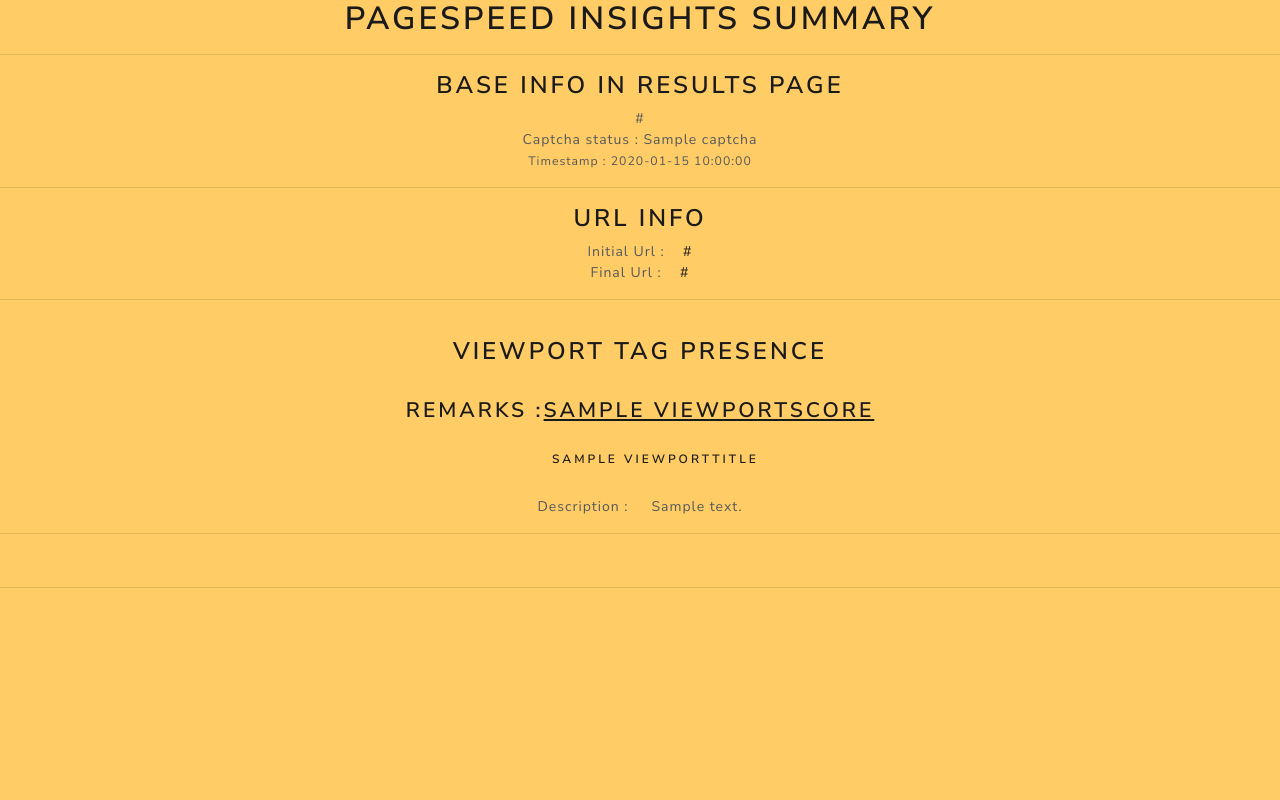
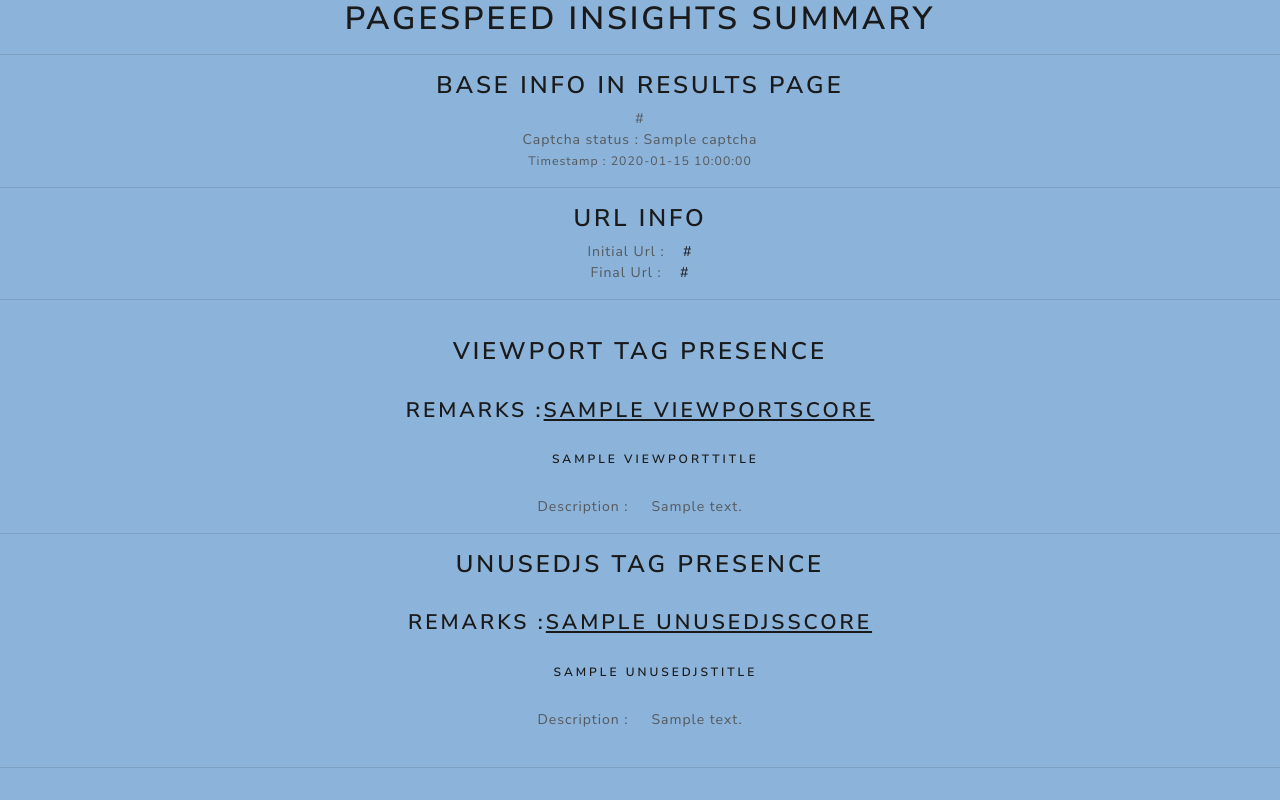
Before and after one commit to Arunkumar483/Python-Project--1-Page-Insights-App, a Flask app: template pyproject/templates/results.html in a window 1280 px wide. Run offline with Flask 2, Linux system fonts and the light colour scheme; the template is opened without the code that fills it: most values are stand-ins (such as "Sample title", 1, 10 or a date in 2020); some libraries are stand-ins or nearby versions.

Commit message:
unusedjs attribute inclusion

```diff
--- a/pyproject/app.py
+++ b/pyproject/app.py
@@ -1,10 +1,9 @@
 from flask import Flask, json,render_template,request
-from flask_ngrok import run_with_ngrok
+####from flask_ngrok import run_with_ngrok
 import requests
-#from requests.api import request
 #Standard :WSGI -> Standard that is used for communication between appliication and server.
 app=Flask(__name__)
-run_with_ngrok(app)
+####run_with_ngrok(app)
 #Decorator binded with function
 
 @app.route('/',methods=['Get'])
@@ -46,7 +45,21 @@
     analyzedurl=data["id"]
 
 
-    return render_template('results.html',data=data,viewportdetails=viewportdetails,viewportscore=viewportscore,viewportdescription=viewportdescription,captcha=captcha,timestamp=timestamp,lighthouseResult=lighthouseResult,analyzedurl=analyzedurl,viewportid=viewportid,viewporttitle=viewporttitle)
+    #unusedjs parameters
+    unusedjsdetails=data["lighthouseResult"]["audits"]["unused-javascript"]
+    unusedjsid=unusedjsdetails["id"]
+    unusedjstitle=unusedjsdetails["title"]
+
+    #unusedjs score checker
+    unusedjsscore=unusedjsdetails["score"]
+    if(int(unusedjsscore)==1):
+        unusedjsscore="GOOD"
+    else:
+        unusedjsscore="BAD"
+    unusedjsdescription=unusedjsdetails["description"]
+    analyzedurl=data["id"]
+
+    return render_template('results.html',data=data,captcha=captcha,timestamp=timestamp,lighthouseResult=lighthouseResult,analyzedurl=analyzedurl,viewportid=viewportid,viewportdetails=viewportdetails,viewportscore=viewportscore,viewportdescription=viewportdescription,viewporttitle=viewporttitle,unusedjsid=unusedjsid,unusedjsdetails=unusedjsdetails,unusedjsscore=unusedjsscore,unusedjsdescription=unusedjsdescription,unusedjstitle=unusedjstitle)
 
 
 
@@ -55,4 +68,4 @@
 
 
 if __name__=='__main__':
-    app.run()
+    app.run(debug=True)
--- a/pyproject/templates/index.html
+++ b/pyproject/templates/index.html
@@ -22,7 +22,7 @@
                             <br>
                             <h6>Enter the url to be assessed</h6>
                             <br>
-                            <input type="text" name="url" id="url" class="form-control">
+                            <input type="text" name="url" id="url" value="http://" class="form-control">
                         </div>
                         <input type="submit" class="btn btn-primary" name="submit" value="Submit">
                         <hr>
--- a/pyproject/templates/layout.html
+++ b/pyproject/templates/layout.html
@@ -17,7 +17,7 @@
             text-align:center;
         }
         body{
-            background:#ffcc66;
+            background:#8cb3d9;
             }
         .cont{
             border:1px solid black;
--- a/pyproject/templates/results.html
+++ b/pyproject/templates/results.html
@@ -27,8 +27,17 @@
     <br>
     Description :&nbsp&nbsp&nbsp&nbsp {{viewportdescription}}
 </div>
-    <hr>
+<hr>
+<div align="center" class="unusedjsdetails">
+    <h3 align="center">unusedjs tag presence<br><br>
+        <small><strong>Remarks :<u>{{unusedjsscore}}</u></strong></small>
+    </h3>
     <br>
+    <h6 align="center">&nbsp&nbsp&nbsp&nbsp {{unusedjstitle}}</h6>
+    <br>
+    Description :&nbsp&nbsp&nbsp&nbsp {{unusedjsdescription}}
+</div>
+<br>
 <!-- trials -->
 <!-- {{viewportdetails}} -->
 <hr>
```
